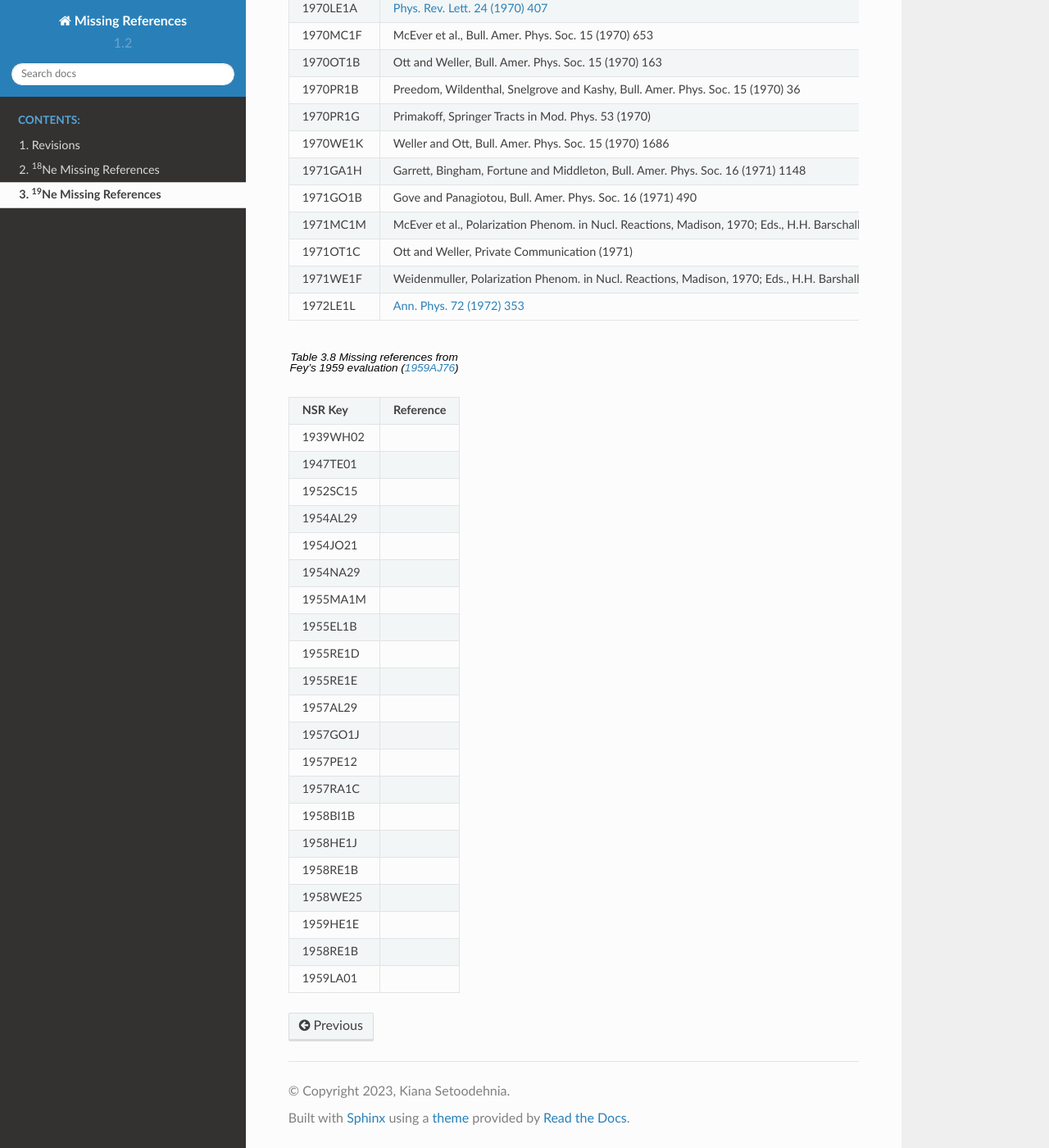
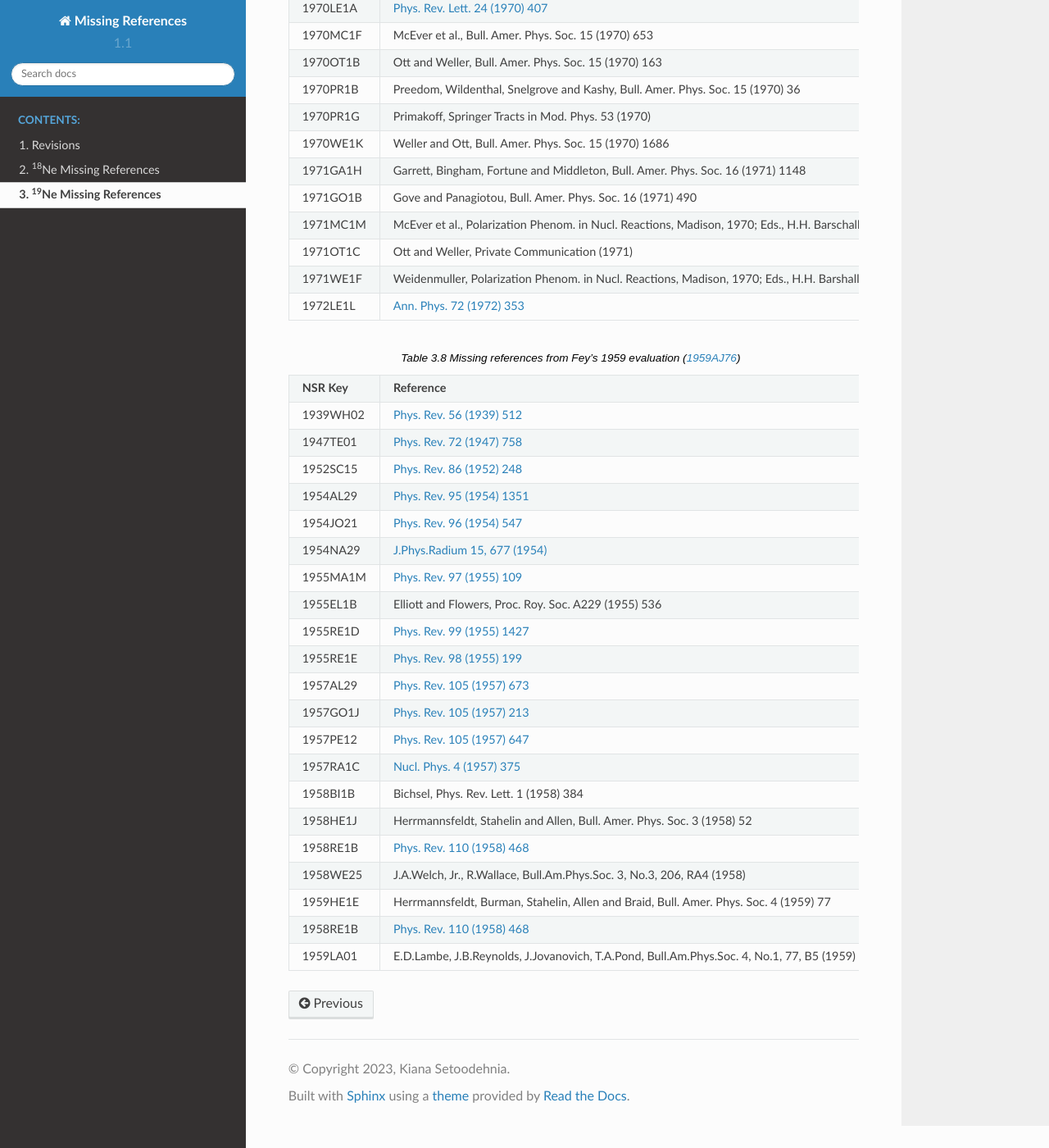
Before and after one commit to NuclearDataProject/MissingReferences, a Sphinx documentation site: the page built from source/19Ne.rst, in a window 1280 px wide and 1400 px high, scrolled down 9095 px. Shown: the whole window at 82% size. Built offline with Sphinx 7.4.7 and the Read the Docs theme 2.0.0, drawn with Linux system fonts in a browser that asks for light colours.

Commit message:
19Ne finished

```diff
--- a/source/19Ne.rst
+++ b/source/19Ne.rst
@@ -308,25 +308,25 @@ Grace's :sup:`19`\Ne database is missing the following references:
 
  ===========    ================================================================================================
  **NSR Key**    **Reference**
- 1939WH02
- 1947TE01
- 1952SC15
- 1954AL29
- 1954JO21
- 1954NA29
- 1955MA1M
- 1955EL1B
- 1955RE1D
- 1955RE1E
- 1957AL29
- 1957GO1J
- 1957PE12
- 1957RA1C
- 1958BI1B
- 1958HE1J
- 1958RE1B
- 1958WE25
- 1959HE1E
- 1958RE1B
- 1959LA01
+ 1939WH02       `Phys. Rev. 56 (1939) 512 <https://journals.aps.org/pr/abstract/10.1103/PhysRev.56.512>`_
+ 1947TE01       `Phys. Rev. 72 (1947) 758 <https://journals.aps.org/pr/abstract/10.1103/PhysRev.72.758>`_
+ 1952SC15       `Phys. Rev. 86 (1952) 248 <https://journals.aps.org/pr/abstract/10.1103/PhysRev.86.248>`_
+ 1954AL29       `Phys. Rev. 95 (1954) 1351 <https://journals.aps.org/pr/abstract/10.1103/PhysRev.95.1351>`_
+ 1954JO21       `Phys. Rev. 96 (1954) 547 <https://journals.aps.org/pr/abstract/10.1103/PhysRev.96.547>`_
+ 1954NA29       `J.Phys.Radium 15, 677 (1954) <https://jphysrad.journaldephysique.org/articles/jphysrad/abs/1954/10/jphysrad_1954__15_10_677_0/jphysrad_1954__15_10_677_0.html>`_
+ 1955MA1M       `Phys. Rev. 97 (1955) 109 <https://journals.aps.org/pr/abstract/10.1103/PhysRev.97.109>`_
+ 1955EL1B       Elliott and Flowers, Proc. Roy. Soc. A229 (1955) 536
+ 1955RE1D       `Phys. Rev. 99 (1955) 1427 <https://journals.aps.org/pr/abstract/10.1103/PhysRev.99.1427>`_
+ 1955RE1E       `Phys. Rev. 98 (1955) 199 <https://journals.aps.org/pr/abstract/10.1103/PhysRev.98.199>`_
+ 1957AL29       `Phys. Rev. 105 (1957) 673 <https://journals.aps.org/pr/abstract/10.1103/PhysRev.105.673>`_
+ 1957GO1J       `Phys. Rev. 105 (1957) 213 <https://journals.aps.org/pr/abstract/10.1103/PhysRev.105.213>`_
+ 1957PE12       `Phys. Rev. 105 (1957) 647 <https://journals.aps.org/pr/abstract/10.1103/PhysRev.105.647>`_
+ 1957RA1C       `Nucl. Phys. 4 (1957) 375 <https://www.sciencedirect.com/science/article/pii/002955828790040X>`_
+ 1958BI1B       Bichsel, Phys. Rev. Lett. 1 (1958) 384
+ 1958HE1J       Herrmannsfeldt, Stahelin and Allen, Bull. Amer. Phys. Soc. 3 (1958) 52
+ 1958RE1B       `Phys. Rev. 110 (1958) 468 <https://journals.aps.org/pr/abstract/10.1103/PhysRev.110.468>`_
+ 1958WE25       J.A.Welch, Jr., R.Wallace, Bull.Am.Phys.Soc. 3, No.3, 206, RA4 (1958)
+ 1959HE1E       Herrmannsfeldt, Burman, Stahelin, Allen and Braid, Bull. Amer. Phys. Soc. 4 (1959) 77
+ 1958RE1B       `Phys. Rev. 110 (1958) 468 <https://journals.aps.org/pr/abstract/10.1103/PhysRev.110.468>`_
+ 1959LA01       E.D.Lambe, J.B.Reynolds, J.Jovanovich, T.A.Pond, Bull.Am.Phys.Soc. 4, No.1, 77, B5 (1959)
  ===========    ================================================================================================
--- a/source/conf.py
+++ b/source/conf.py
@@ -66,9 +66,9 @@ author = u'Kiana Setoodehnia'
 # built documents.
 #
 # The short X.Y version.
-version = '1.2'
+version = '1.1'
 # The full version, including alpha/beta/rc tags.
-release = ': Version 1.2'
+release = ': Version 1.1'
 
 # The language for content autogenerated by Sphinx. Refer to documentation
 # for a list of supported languages.
```
Also changed, not shown: source/revisions.rst (+8 -9 lines).
